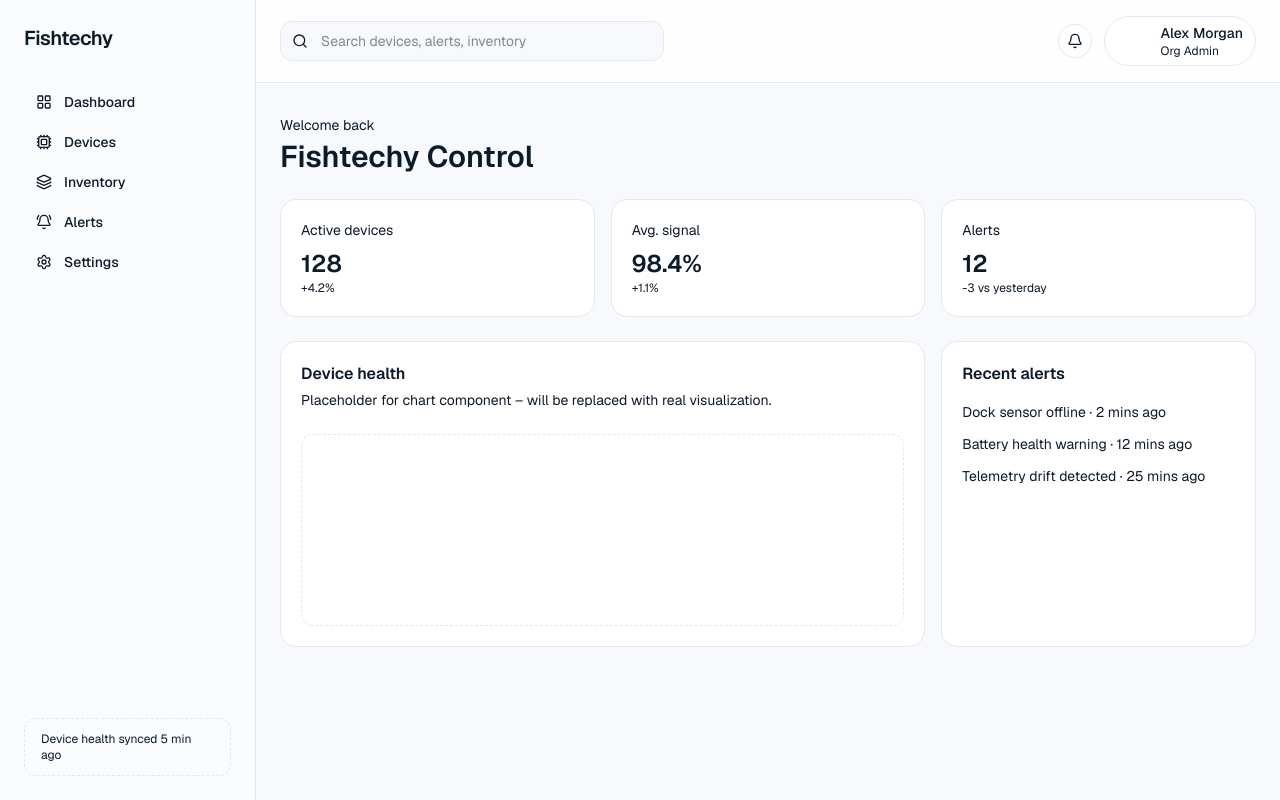
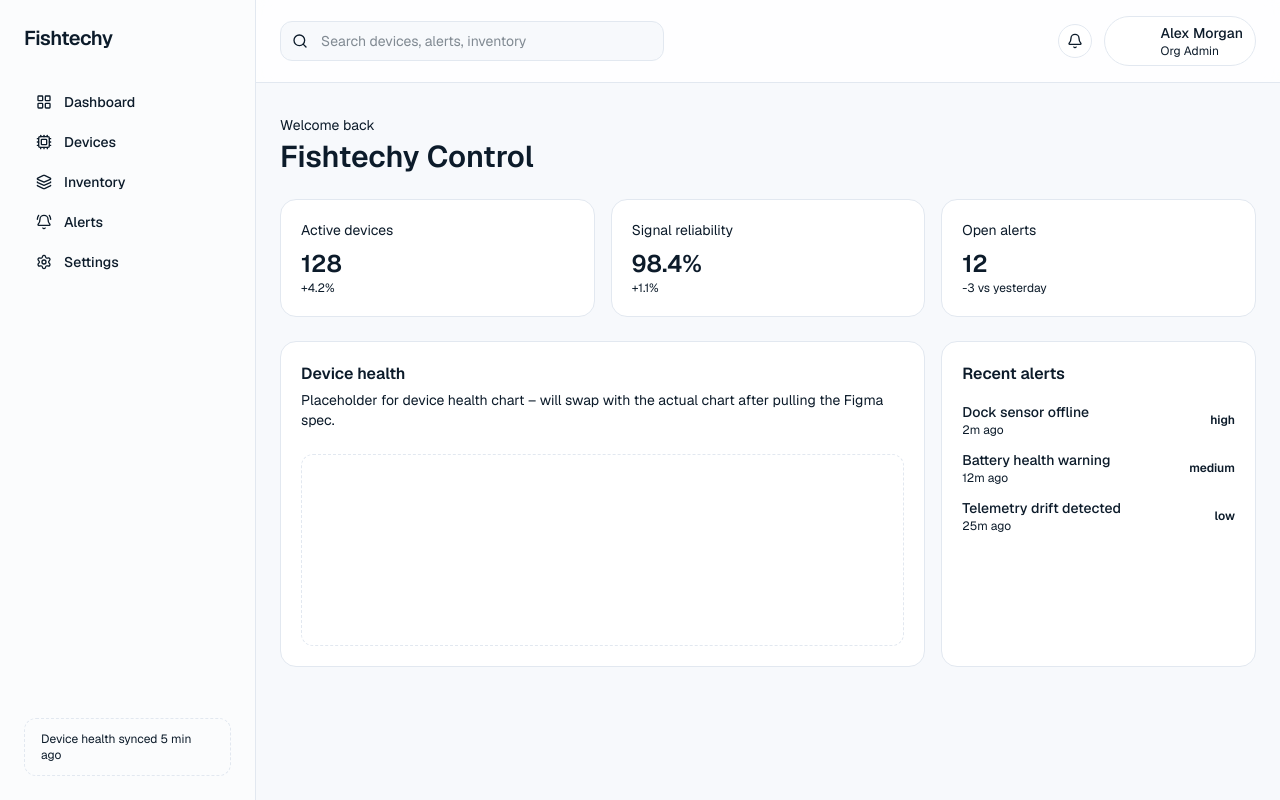
Before and after one commit to shrigkishor/fishtechy-web, a Next.js app: page / in a window 1280 px wide. Built offline with nearby package versions, Linux system fonts and the light colour scheme.

Commit message:
feat/ui: scaffold dashboard widgets

```diff
--- a/app/page.tsx
+++ b/app/page.tsx
@@ -1,8 +1,6 @@
-const mockMetrics = [
-  { label: "Active devices", value: "128", trend: "+4.2%" },
-  { label: "Avg. signal", value: "98.4%", trend: "+1.1%" },
-  { label: "Alerts", value: "12", trend: "-3 vs yesterday" },
-];
+import { AlertsPanel } from "@/components/ui/alerts-panel";
+import { StatCard } from "@/components/ui/stat-card";
+import { metricCards } from "@/lib/mock-data";
 
 export default function Page() {
   return (
@@ -12,33 +10,19 @@ export default function Page() {
         <h1 className="mt-1 text-3xl font-semibold">Fishtechy Control</h1>
       </section>
       <section className="grid gap-4 md:grid-cols-2 xl:grid-cols-3">
-        {mockMetrics.map((metric) => (
-          <article
-            key={metric.label}
-            className="rounded-2xl border border-border bg-surface p-5 shadow-card"
-          >
-            <p className="text-sm text-muted">{metric.label}</p>
-            <p className="mt-2 text-2xl font-semibold">{metric.value}</p>
-            <p className="text-xs text-success">{metric.trend}</p>
-          </article>
+        {metricCards.map((metric) => (
+          <StatCard key={metric.label} {...metric} />
         ))}
       </section>
       <section className="grid gap-4 lg:grid-cols-3">
         <article className="rounded-2xl border border-border bg-surface p-5 shadow-soft lg:col-span-2">
           <h2 className="text-base font-semibold">Device health</h2>
           <p className="mt-1 text-sm text-muted">
-            Placeholder for chart component – will be replaced with real visualization.
+            Placeholder for device health chart – will swap with the actual chart after pulling the Figma spec.
           </p>
           <div className="mt-6 h-48 rounded-xl border border-dashed border-border" />
         </article>
-        <article className="rounded-2xl border border-border bg-surface p-5 shadow-soft">
-          <h2 className="text-base font-semibold">Recent alerts</h2>
-          <ul className="mt-4 space-y-3 text-sm text-muted">
-            <li>Dock sensor offline · 2 mins ago</li>
-            <li>Battery health warning · 12 mins ago</li>
-            <li>Telemetry drift detected · 25 mins ago</li>
-          </ul>
-        </article>
+        <AlertsPanel />
       </section>
     </div>
   );
--- /dev/null
+++ b/components/ui/alerts-panel.tsx
@@ -0,0 +1,28 @@
+import { alertFeed } from "@/lib/mock-data";
+
+const severityColor: Record<string, string> = {
+  high: "text-danger",
+  medium: "text-warning",
+  low: "text-muted",
+};
+
+export function AlertsPanel() {
+  return (
+    <article className="rounded-2xl border border-border bg-surface p-5 shadow-soft">
+      <h2 className="text-base font-semibold">Recent alerts</h2>
+      <ul className="mt-4 space-y-3 text-sm">
+        {alertFeed.map((alert) => (
+          <li key={alert.message} className="flex items-center justify-between">
+            <div>
+              <p className="font-medium">{alert.message}</p>
+              <p className="text-xs text-muted">{alert.time}</p>
+            </div>
+            <span className={`text-xs font-semibold ${severityColor[alert.severity]}`}>
+              {alert.severity}
+            </span>
+          </li>
+        ))}
+      </ul>
+    </article>
+  );
+}
--- /dev/null
+++ b/components/ui/stat-card.tsx
@@ -0,0 +1,17 @@
+export function StatCard({
+  label,
+  value,
+  delta,
+}: {
+  label: string;
+  value: string | number;
+  delta: string;
+}) {
+  return (
+    <article className="rounded-2xl border border-border bg-surface p-5 shadow-card">
+      <p className="text-sm text-muted">{label}</p>
+      <p className="mt-2 text-2xl font-semibold">{value}</p>
+      <p className="text-xs text-success">{delta}</p>
+    </article>
+  );
+}
--- /dev/null
+++ b/lib/mock-data.ts
@@ -0,0 +1,11 @@
+export const metricCards = [
+  { label: "Active devices", value: 128, delta: "+4.2%" },
+  { label: "Signal reliability", value: "98.4%", delta: "+1.1%" },
+  { label: "Open alerts", value: 12, delta: "-3 vs yesterday" },
+];
+
+export const alertFeed = [
+  { message: "Dock sensor offline", time: "2m ago", severity: "high" },
+  { message: "Battery health warning", time: "12m ago", severity: "medium" },
+  { message: "Telemetry drift detected", time: "25m ago", severity: "low" },
+];
```
